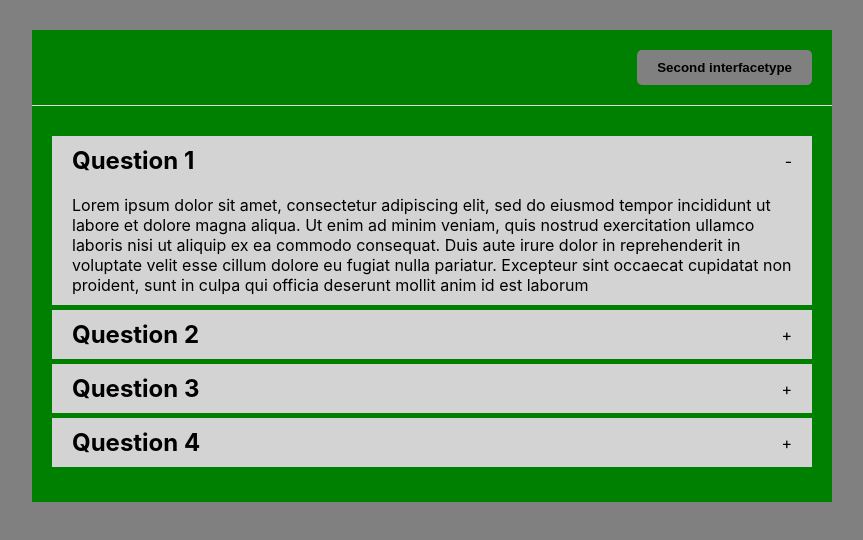
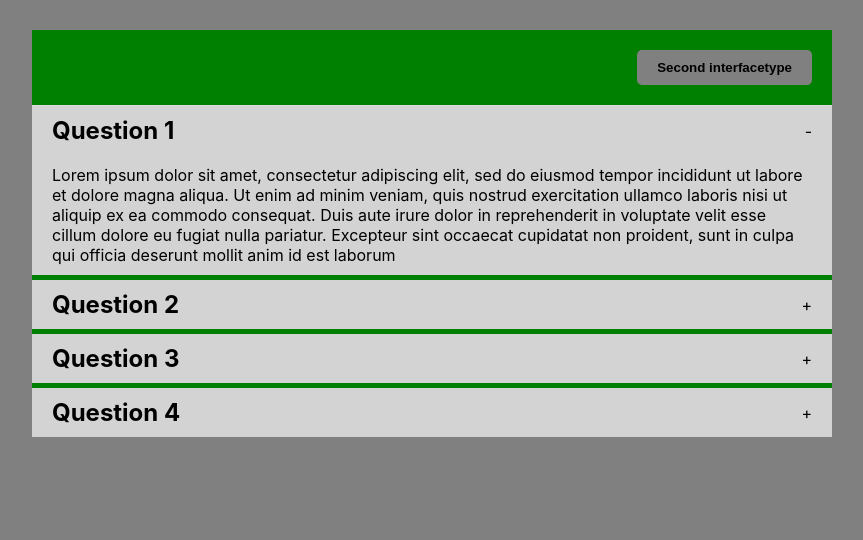
Before and after one commit to firstbadjesus/accordeon-react, a React (Create React App) app: page / in a window 1280 px wide. Shown: the top 540 px of the page, without its empty margins (208-1071 px from the left). Built offline with nearby package versions, Linux system fonts and the light colour scheme.

Commit message:
Все компоненты распределены по файлам в папке components

```diff
--- a/src/App.css
+++ b/src/App.css
@@ -76,7 +76,3 @@ display: none;
   max-height: 9999px;
   display: block;
 }
-
-.showred {
-  background-color: red;
-}
--- a/src/App.js
+++ b/src/App.js
@@ -1,5 +1,6 @@
 import { useState } from 'react'
 import './App.css';
+import Accordeon from "./components/Accordeon";
 
 const initialData = [
   {
@@ -62,17 +63,7 @@ function App() {
           { interfaceType ? "First" : "Second" } interfacetype
         </button>
       </div>
-      <div className="accordion">
-        {data.map((item, key) => (
-            <div className="item" key={key}>
-              <div className="title" onClick={ () => { clickItemHandler(key) }}>
-                <h2>{ item.question }</h2>
-                <span>{item.visible ? '-' : '+'}</span>
-              </div>
-              <div className={item.visible ? 'content show' : 'content'}>{item.answer}</div>
-            </div>
-        ))}
-      </div>
+      <Accordeon data={data} clickItemHandler={clickItemHandler}/>
     </div>
   );
 }
--- /dev/null
+++ b/src/components/Accordeon/index.js
@@ -0,0 +1,16 @@
+
+import AccordeonItem from "../AcordeonItem"
+
+const Accordeon = (props) => {
+
+
+return (
+   <div className="accordeon">
+      {props.data.map((item, key) => (
+         <AccordeonItem item={item} clickItemHandler={props.clickItemHandler} index={key} key={key} />
+      ))}
+   </div>
+
+);
+};
+export default Accordeon;
--- /dev/null
+++ b/src/components/AcordeonItem/index.js
@@ -0,0 +1,22 @@
+
+const AccordeonItem = (props) => {
+return (
+   <div className="item">
+      <div
+      className="title"
+      onClick={() => {
+         props.clickItemHandler(props.index);
+      }}
+      >
+      <h2>{props.item.question}</h2>
+      <span>{props.item.visible ? "-" : "+"}</span>
+      </div>
+      <div className={props.item.visible ? "content show" : "content"}>
+      {props.item.answer}
+      </div>
+   </div>
+)
+
+};
+
+export default AccordeonItem;
```
Also changed, not shown: src/components/Accordeon/index.css (added), src/components/AcordeonItem/index.css (added).
